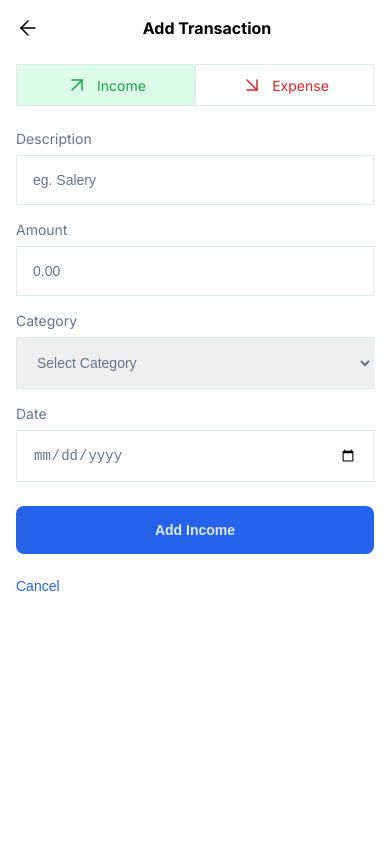
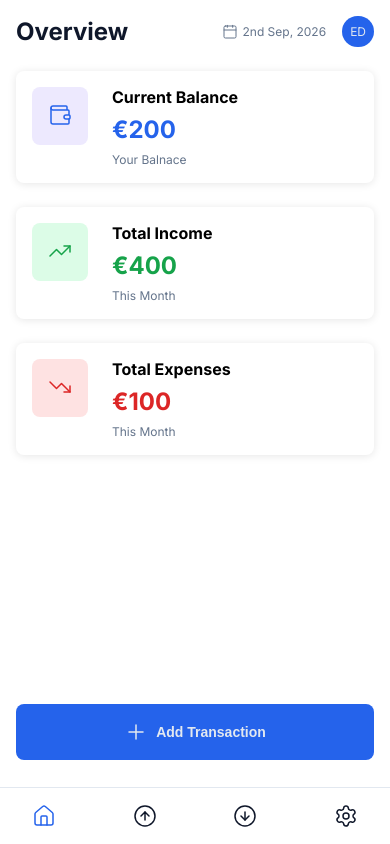
Before and after one commit to edwardshanahan97/expense-tracker, a React (Vite) app: page / in a window 390 px wide. Built offline with nearby package versions, Linux system fonts and the light colour scheme.

Commit message:
feat: toggle add transaction form on mobile

```diff
--- a/src/App.jsx
+++ b/src/App.jsx
@@ -2,8 +2,11 @@ import { Routes, Route } from "react-router-dom";
 import Overview from "./pages/Overview/Overview";
 import Navbar from "./components/Navbar/Navbar";
 import Header from "./components/Header/Header";
+import { useState } from "react";
 
 const App = () => {
+  const [isActive, setIsActive] = useState(false);
+
   return (
     <div className="app">
       <Navbar />
@@ -11,7 +14,11 @@ const App = () => {
       <Header />
 
       <Routes>
-        <Route index path="/" element={<Overview />} />
+        <Route
+          index
+          path="/"
+          element={<Overview isActive={isActive} setIsActive={setIsActive} />}
+        />
       </Routes>
     </div>
   );
--- a/src/components/AddTransaction/AddTransaction.css
+++ b/src/components/AddTransaction/AddTransaction.css
@@ -7,6 +7,13 @@
   height: 100vh;
   z-index: 2;
   padding: 1.6rem;
+  visibility: hidden;
+  opacity: 0;
+}
+
+.add-transaction.active {
+  visibility: visible;
+  opacity: 1;
 }
 
 .add-transaction__header {
@@ -57,8 +64,10 @@
   background-color: var(--color-income-light);
 }
 
-.add-transaction__income:focus {
+.add-transaction__income:focus,
+.add-transaction__income:focus-visible {
   border-color: var(--color-income);
+  outline: var(--color-income);
 }
 
 .add-transaction__expenses {
@@ -74,8 +83,10 @@
   background-color: var(--color-expenses-light);
 }
 
-.add-transaction__expenses:focus {
+.add-transaction__expenses:focus,
+.add-transaction__expenses:focus-visible {
   border-color: var(--color-expenses);
+  outline: var(--color-expenses);
 }
 
 .add-transaction__form {
@@ -106,8 +117,10 @@
   font-size: 1.4rem;
 }
 
-.add-transaction__input:focus {
+.add-transaction__input:focus,
+.add-transaction__input:focus-visible {
   border-color: var(--color-primary);
+  outline: var(--color-primary);
 }
 
 .add-transation__category {
@@ -138,6 +151,9 @@
     width: 100%;
     height: auto;
     z-index: 0;
+    grid-column: 1 / -1;
+    visibility: visible;
+    opacity: 1;
   }
 
   .add-transaction__header {
@@ -164,3 +180,9 @@
     display: none;
   }
 }
+
+@media (min-width: 1040px) {
+  .add-transaction {
+    grid-column: 1 / 2;
+  }
+}
--- a/src/components/AddTransaction/AddTransaction.jsx
+++ b/src/components/AddTransaction/AddTransaction.jsx
@@ -5,7 +5,7 @@ import { useState } from "react";
 import { categoriesData } from "../../data/categoriesData";
 import Button from "../Button/Button";
 
-const AddTransaction = () => {
+const AddTransaction = ({ isActive, setIsActive }) => {
   const { currentPage } = usePage();
   const [category, setCategory] = useState("income");
   let categories = [];
@@ -35,9 +35,13 @@ const AddTransaction = () => {
   ].join("-");
 
   return (
-    <section className="add-transaction">
+    <section className={`add-transaction ${isActive ? "active" : ""}`}>
       <div className="add-transaction__header">
-        <ArrowLeft className="add-transaction__back" />
+        <ArrowLeft
+          color="var(--color-text-secondary)"
+          className="add-transaction__back"
+          onClick={() => setIsActive(false)}
+        />
 
         <h2 className="heading-2">Add {title}</h2>
       </div>
@@ -125,7 +129,12 @@ const AddTransaction = () => {
 
       <Button title={`Add ${category}`} />
 
-      <button className="add-transaction__cancel">Cancel</button>
+      <button
+        onClick={() => setIsActive(false)}
+        className="add-transaction__cancel"
+      >
+        Cancel
+      </button>
     </section>
   );
 };
--- a/src/components/Button/Button.jsx
+++ b/src/components/Button/Button.jsx
@@ -1,9 +1,12 @@
 import { Plus } from "lucide-react";
 import "./Button.css";
 
-const Button = ({ title, isMobile, className }) => {
+const Button = ({ title, isMobile, className, isActive, setIsActive }) => {
   return (
-    <button className={`button ${className}`}>
+    <button
+      onClick={setIsActive ? () => setIsActive(!isActive) : undefined}
+      className={`button ${className}`}
+    >
       {isMobile && <Plus color="var(--color-text-light)" />}
       <span className="button__text">{title}</span>
     </button>
--- a/src/pages/Overview/Overview.jsx
+++ b/src/pages/Overview/Overview.jsx
@@ -1,11 +1,11 @@
 import "./Overview.css";
-import { useEffect } from "react";
+import { useEffect, useState } from "react";
 import { usePage } from "../../context/PageContext";
 import OverviewSummary from "./OverviewSummary/OverviewSummary";
 import Button from "../../components/Button/Button";
 import AddTransaction from "../../components/AddTransaction/AddTransaction";
 
-const Overview = () => {
+const Overview = ({ isActive, setIsActive }) => {
   const { setCurrentPage } = usePage();
 
   useEffect(() => setCurrentPage("overview"), []);
@@ -14,12 +14,14 @@ const Overview = () => {
     <main className="overview">
       <OverviewSummary />
 
-      <AddTransaction />
+      <AddTransaction isActive={isActive} setIsActive={setIsActive} />
 
       <Button
         className="button--fixed"
         isMobile={true}
         title="Add Transaction"
+        isActive={isActive}
+        setIsActive={setIsActive}
       />
     </main>
   );
```
